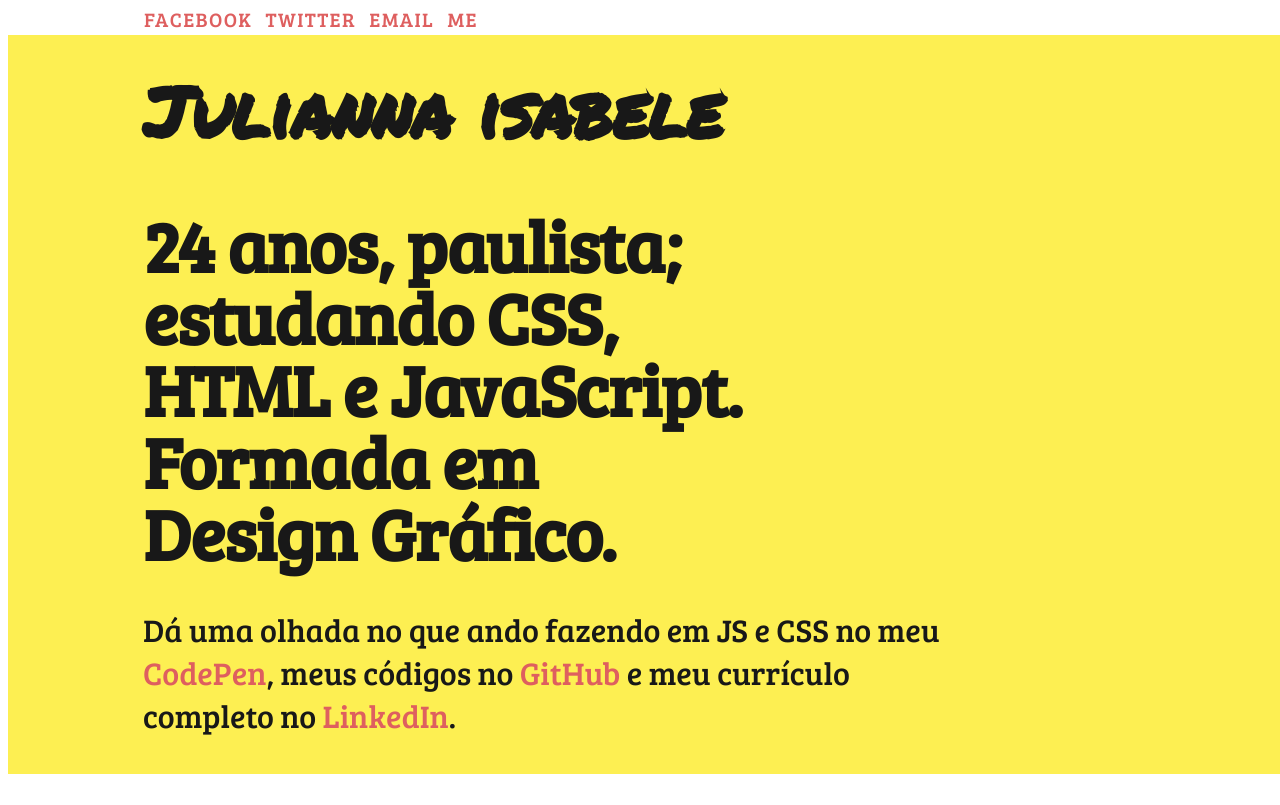
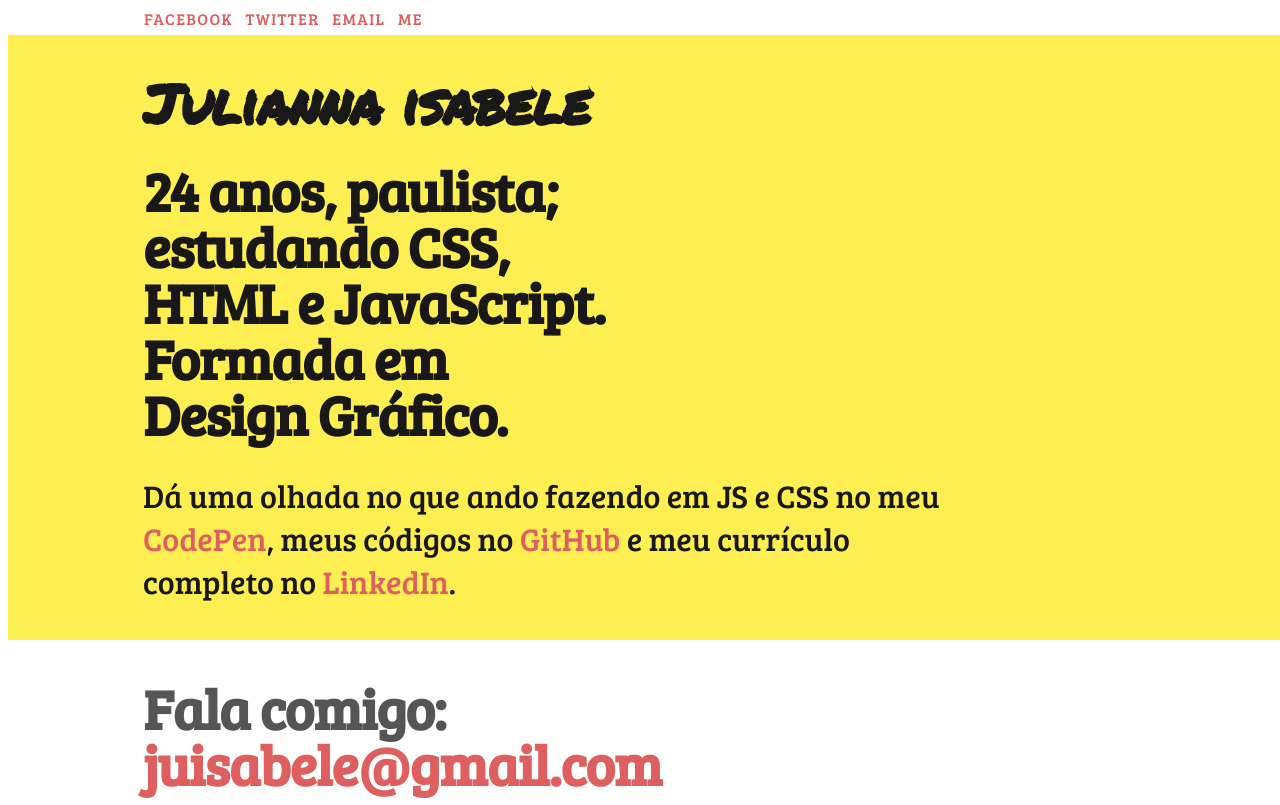
Before and after one commit to juisabele/juisabele.github.io, a plain HTML site: page index.html in a window 1280 px wide. Shown: the top 805 px of the page. Drawn offline with Linux system fonts and the light colour scheme.

Commit message:
Update css.css

```diff
--- a/css/css.css
+++ b/css/css.css
@@ -13,7 +13,6 @@ html {
   font-family: "Bree Serif", serif;
   text-transform: uppercase;
   letter-spacing: .0875rem;
-  font-size: 50%;
 }
 .side .side__inner {
   position: relative;
@@ -24,23 +23,20 @@ html {
   text-align: left;
   color: black;
   padding: 0 0 0 135px;
-}
-
-.side .top {
   height: 25px;
   line-height: 20px;
   white-space: nowrap;
   word-spacing: .5rem;
-  font-size: 250%;
+  font-size: 100%;
 }
 
 h1, .h1, h2, .h2, h3, .h3, h4, .h5 {
     letter-spacing: -2px;
     font-weight: bold;
-    margin: 0 0 40px;
+    margin: 0 0 10px;
     line-height: 1;
     letter-spacing: -1px;
-    font-size: 450%;
+    font-size: 350%;
   }
 h2 {
   font-family: "Permanent Marker", cursive;
@@ -56,15 +52,15 @@ a {
 }
 
 a:hover {
-  border-bottom: .1875rem solid;
+  border-bottom: .3rem solid;
 }
 
 .section {
   position: relative;
-  width: 100%;
   margin: 0 auto;
   align-content: center;
   padding: 5vh 10px 5px 135px;
+  width: 100%;
 }
 .section .section__inner {
   max-width: 800px;
```
